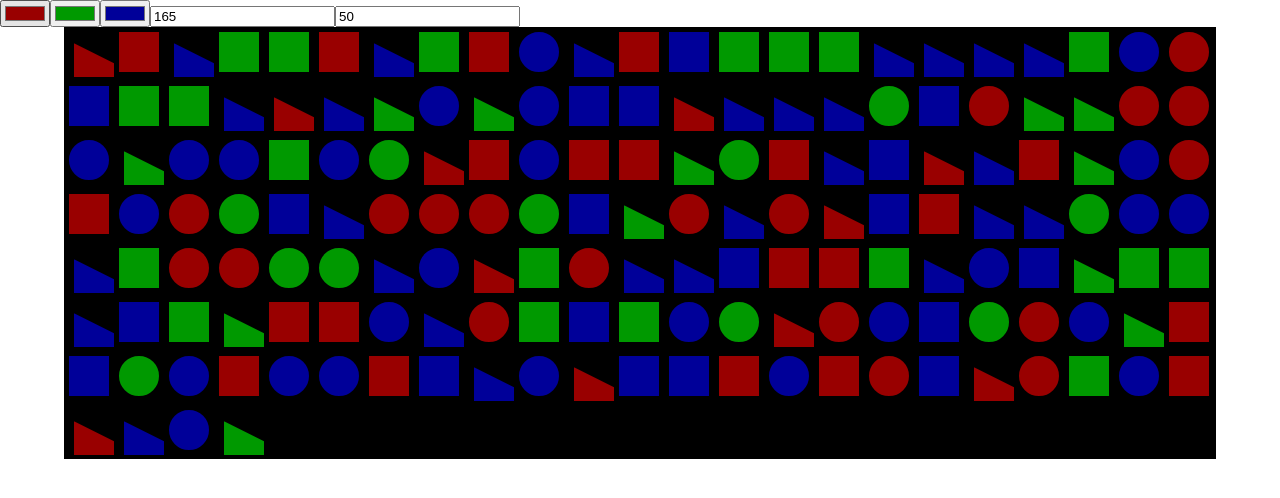
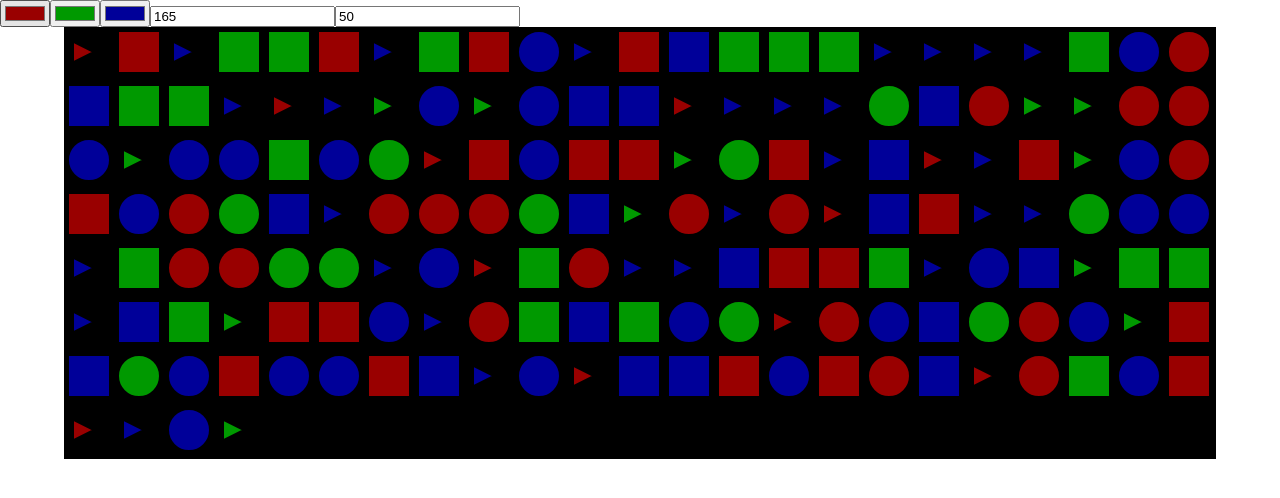
Before and after one commit to MatsVanderElst/art-generator, a React (Create React App) app: page / in a window 1280 px wide. Shown: the top 498 px of the page. Built offline with nearby package versions, Linux system fonts and the light colour scheme.

Commit message:
made the triangles scalable

```diff
--- a/src/App.js
+++ b/src/App.js
@@ -111,10 +111,10 @@ const SVGCircle = ({height = 200, width = 200, cx=1/2*width, cy=1/2*width, r=1/2
     );
 }
 
-const SVGTriangle = ({points = "0,200 200,100 0,0", height = 200, width = 200, stroke = "rgb(0,0,0)", strokeWidth = 20, fill = "rgb(0,0,255)" }) => {
+const SVGTriangle = ({points = `0,200 200,100 0,0`, height = 200, width = 200, stroke = "rgb(0,0,0)", strokeWidth = 20, fill = "rgb(0,0,255)" }) => {
   return (
     <svg height={height} width={width} >
-      <polygon points={points} stroke={stroke} strokeWidth={strokeWidth} fill={fill}   />
+      <polygon points={`0,${width} ${width},${width/2} 0,0`} stroke={stroke} strokeWidth={strokeWidth} fill={fill}   />
     </svg>
     );
 }
```
